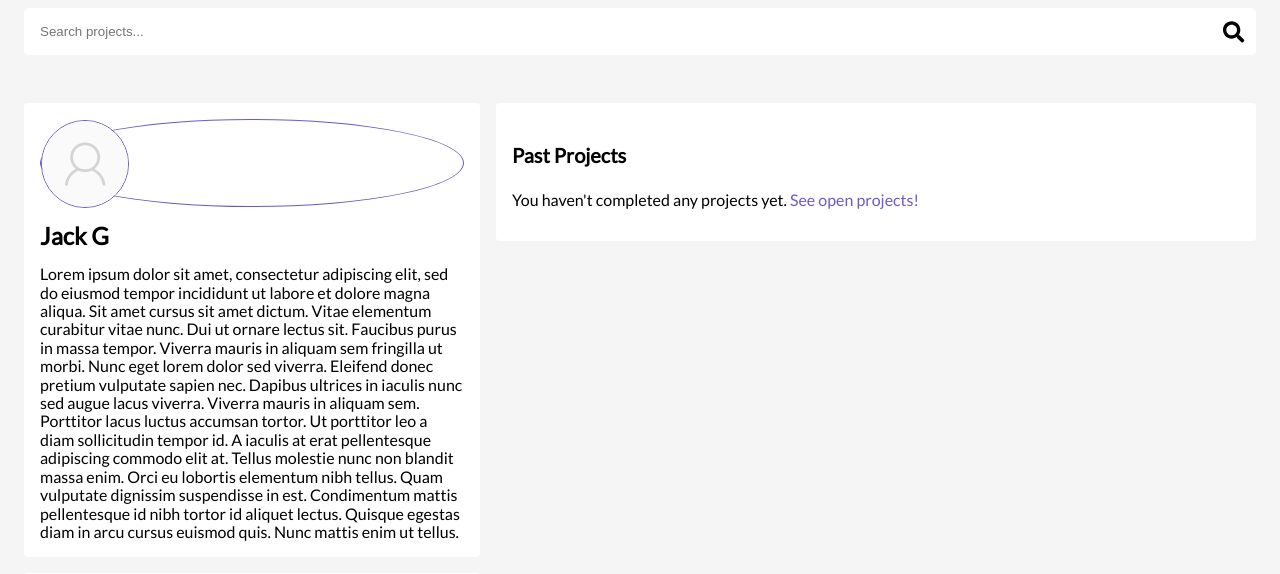
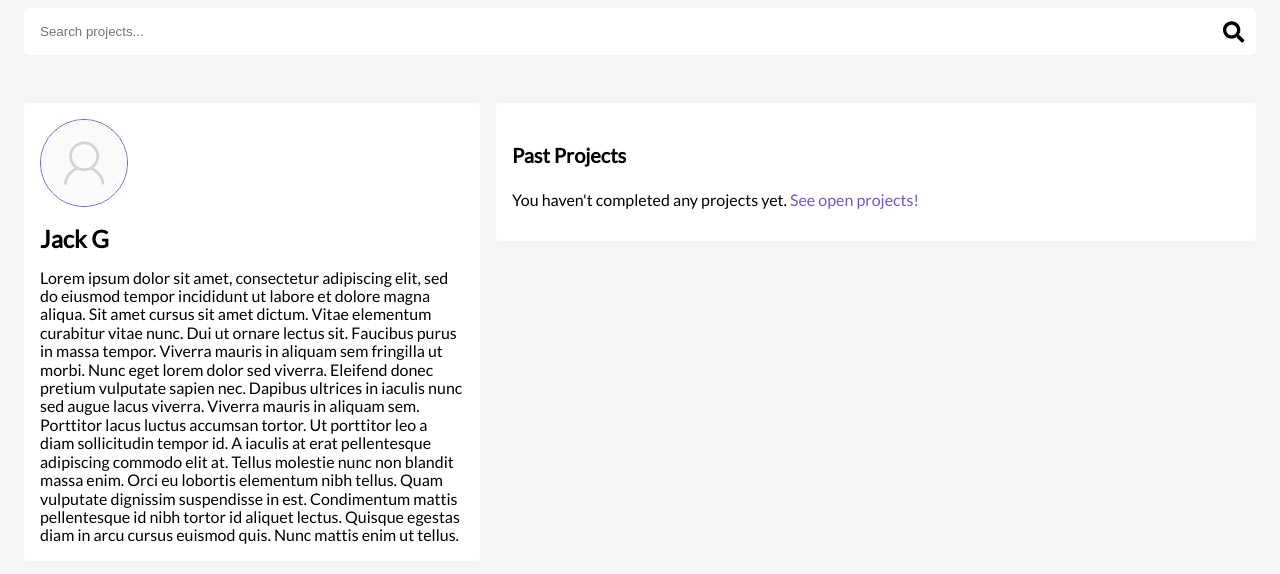
Before and after one commit to Marksparkyryan/SocialTeamBuilder, a Django app: page /accounts/profile/3/ in a window 1280 px wide. Shown: the part 75-649 px from the top of the page. Run offline with Django 3.2, Linux system fonts and the light colour scheme; a user stored in the database is signed in; data comes from the database, SQL or seed files in the repository; some libraries are stand-ins or nearby versions.

Commit message:
fix avatar border in profile template

```diff
--- a/socialteambuilder/accounts/templates/accounts/profile.html
+++ b/socialteambuilder/accounts/templates/accounts/profile.html
@@ -29,11 +29,11 @@
   <div class="desktop-wrapper-left">
 <!-- Avatar -->
 <div class="card">
-<div class="avatar-large">
+
     {% if user_profile.avatar %}
     <img src="{{ user_profile.avatar.url }}" class="avatar-large">
     {% endif %}
-  </div>
+
   <h2>{{ user_profile }}</h2>
   <div>
     {{ user_profile.about }}
```
